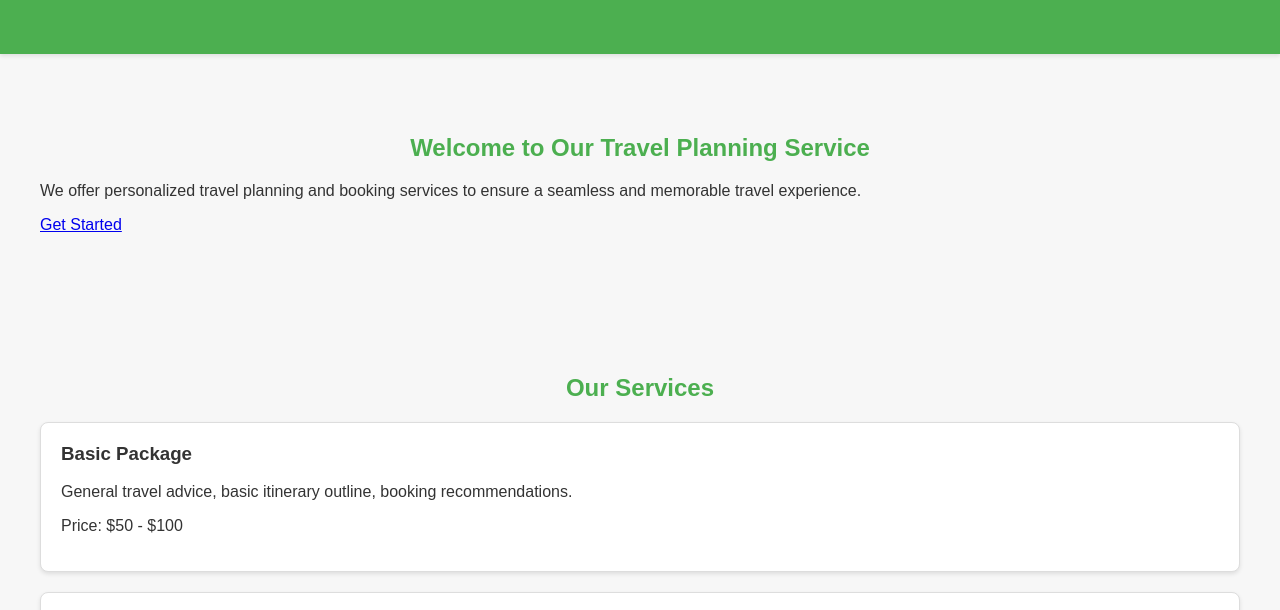
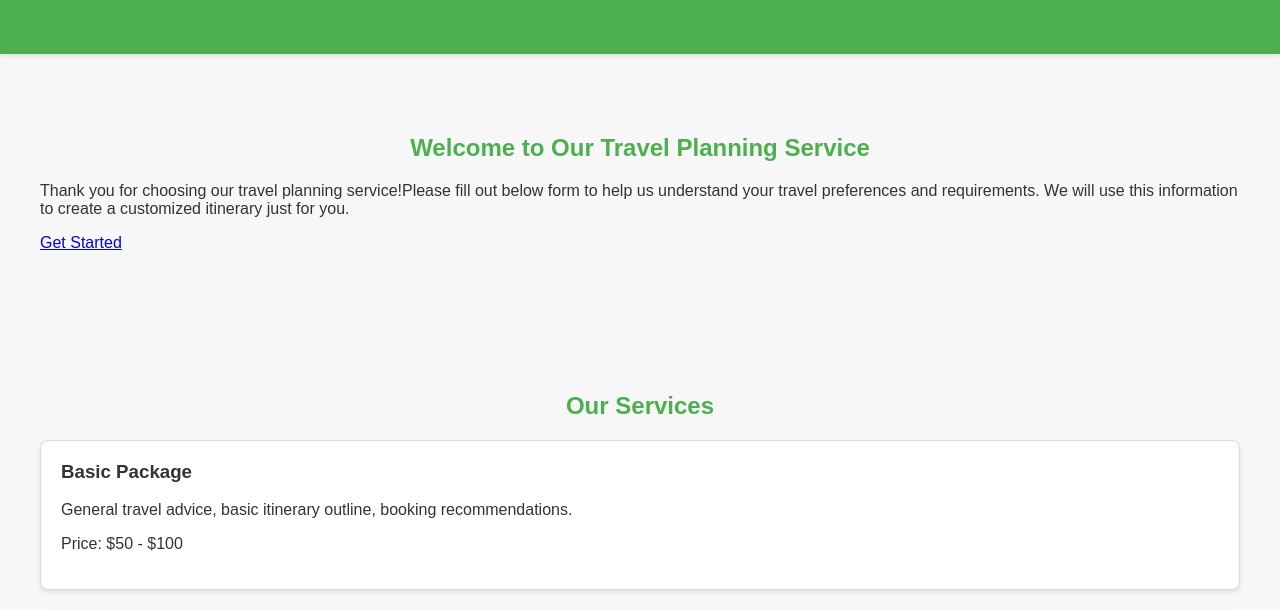
Before and after one commit to KrishnaSathvik/travel-planner, a website: page index.html in a window 1280 px wide. Shown: the part 113-723 px from the top of the page. Drawn offline with Linux system fonts and the light colour scheme.

Commit message:
Update index.html

```diff
--- a/index.html
+++ b/index.html
@@ -26,7 +26,7 @@
     <section id="home">
         <div class="container">
             <h2>Welcome to Our Travel Planning Service</h2>
-            <p>We offer personalized travel planning and booking services to ensure a seamless and memorable travel experience.</p>
+            <p>Thank you for choosing our travel planning service!Please fill out below form to help us understand your travel preferences and requirements. We will use this information to create a customized itinerary just for you.</p>
             <a href="#services" class="cta">Get Started</a>
         </div>
     </section>
```
